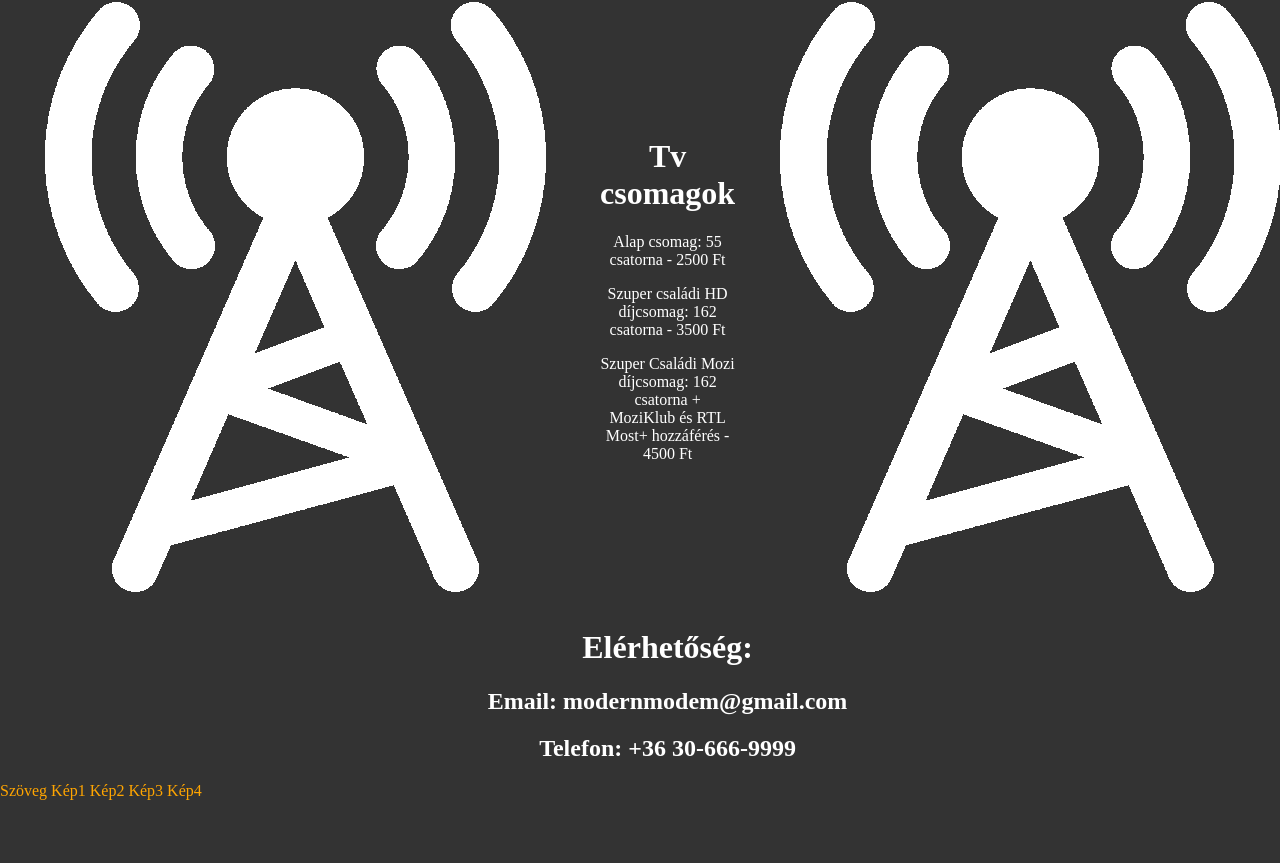
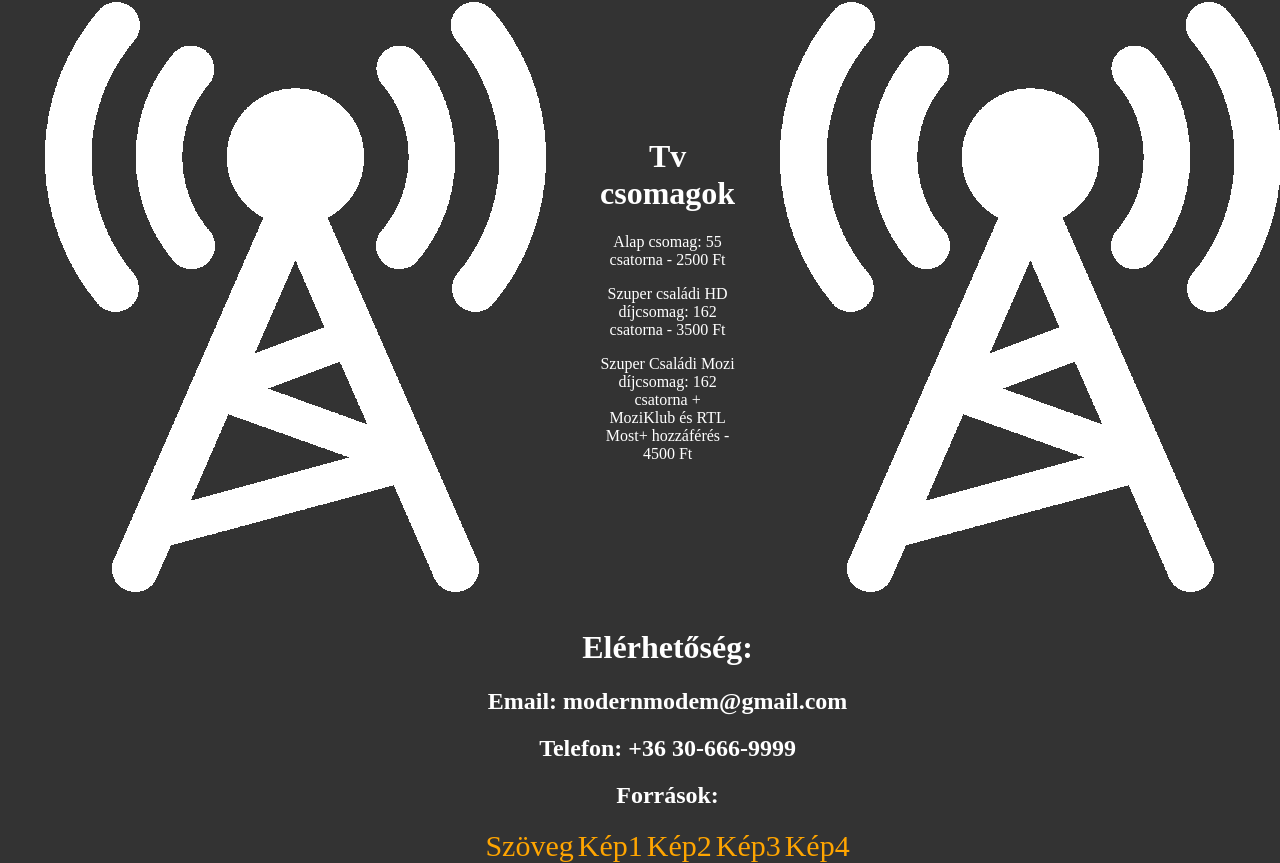
Before and after one commit to brkitydominika/televizio_es_internetszolgaltato_ceges, a plain HTML site: page tv_szolgaltatasok.html in a window 1280 px wide. Shown: the part 622-1485 px from the top of the page. Before the commit the page ends 1422 px from the top, so only its background shows below. Drawn offline with Linux system fonts and the light colour scheme.

Commit message:
források nagyítása

```diff
--- a/style.css
+++ b/style.css
@@ -111,3 +111,6 @@ a{
 .wifi{
     padding-left: 10vw;
 }
+.linkek{
+    font-size: 30px;
+}
--- a/tv_szolgaltatasok.html
+++ b/tv_szolgaltatasok.html
@@ -37,11 +37,14 @@
             <h2>Email: modernmodem@gmail.com</h2>
             <h2>Telefon: +36 30-666-9999</h2>
         </div>
-        <a href="https://www.telekom.hu/webshop/szolgaltatasok/televizio">Szöveg</a>
-        <a href="https://upc.direct/wp-content/themes/aplite-child/images/modem-fekete.png?x17484">Kép1</a>
-        <a href="https://upc.direct/wp-content/themes/aplite-child/images/medium-tv-fekete.png?x17484">Kép2</a>
-        <a href="https://encrypted-tbn0.gstatic.com/images?q=tbn:ANd9GcTeCI57443-HA1kx2d-FwqDm6cXWW5UB55alwrsr4pOMLbmoQI8rD6Og2nWS3B7CKgEK1g&usqp=CAU">Kép3</a>
-        <a href="https://fesztivalszovetseg.hu/wp-content/uploads/2019/02/MODEM-logo_fekete-2-1-G%C3%A1bor-Szab%C3%B3-Zsoldos.png">Kép4</a>
+        <div>
+            <h2>Források:</h2>
+            <a href="https://www.telekom.hu/webshop/szolgaltatasok/televizio" class="linkek">Szöveg</a>
+            <a href="https://upc.direct/wp-content/themes/aplite-child/images/modem-fekete.png?x17484" class="linkek">Kép1</a>
+            <a href="https://upc.direct/wp-content/themes/aplite-child/images/medium-tv-fekete.png?x17484" class="linkek">Kép2</a>
+            <a href="https://encrypted-tbn0.gstatic.com/images?q=tbn:ANd9GcTeCI57443-HA1kx2d-FwqDm6cXWW5UB55alwrsr4pOMLbmoQI8rD6Og2nWS3B7CKgEK1g&usqp=CAU" class="linkek">Kép3</a>
+            <a href="https://fesztivalszovetseg.hu/wp-content/uploads/2019/02/MODEM-logo_fekete-2-1-G%C3%A1bor-Szab%C3%B3-Zsoldos.png" class="linkek">Kép4</a>
+        </div>
     </footer>
     </footer>
 
```
Also changed, not shown: gyakori_kerdesek_es_munkatarsak.html (+6 -5 lines), index.html (+6 -5 lines), internetszolgaltatasok.html (+6 -5 lines).
